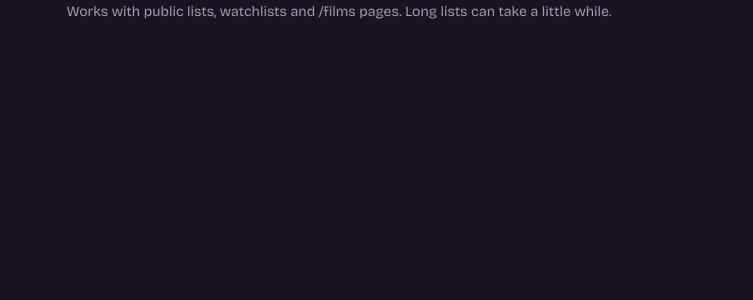
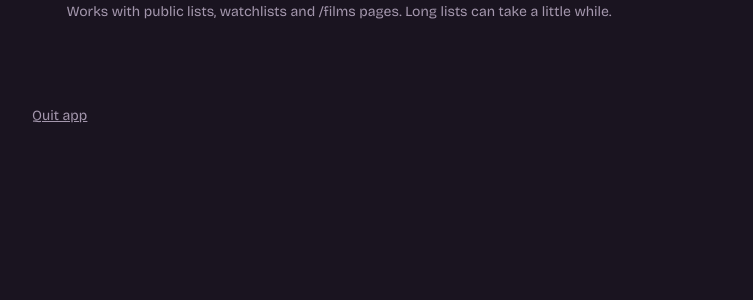
Before and after one commit to Musaddiq123m/Letterboxd-Intersection, a Flask app: page / in a window 1280 px wide. Shown: the part 433-733 px from the top of the page, without its empty margins (48-801 px from the left). Run offline with Flask 3, Linux system fonts and the light colour scheme.

Commit message:
Run as windowless exe with quit button

```diff
--- a/app.py
+++ b/app.py
@@ -1,6 +1,11 @@
 import html
 import json
+import os
 import re
+import socket
+import sys
+import threading
+import webbrowser
 from concurrent.futures import ThreadPoolExecutor
 from functools import lru_cache
 from urllib.error import HTTPError
@@ -9,7 +14,8 @@ from urllib.request import Request, urlopen
 
 from flask import Flask, abort, redirect, render_template, request
 
-app = Flask(__name__)
+# The exe unpacks bundled files into sys._MEIPASS, not next to app.py.
+app = Flask(__name__, template_folder=os.path.join(getattr(sys, "_MEIPASS", os.path.dirname(os.path.abspath(__file__))), "templates"))
 
 BASE = "https://letterboxd.com"
 UA = "Mozilla/5.0 (Windows NT 10.0; Win64; x64) AppleWebKit/537.36 (KHTML, like Gecko) Chrome/129.0 Safari/537.36"
@@ -98,5 +104,22 @@ def index():
     return render_template("index.html", urls=urls, lists=lists, common=common, errors=errors)
 
 
+@app.post("/quit")
+def quit_app():
+    threading.Timer(0.5, os._exit, [0]).start()
+    return "<body style='background:#1a1420;color:#efe6dc;font:1.1rem system-ui;padding:3rem'>Letterboxd Intersection has stopped. You can close this tab.</body>"
+
+
 if __name__ == "__main__":
-    app.run(debug=True)
+    if getattr(sys, "frozen", False):  # running as the windowless PyInstaller exe
+        url = "http://localhost:5000"
+        with socket.socket() as s:
+            already_running = s.connect_ex(("127.0.0.1", 5000)) == 0
+        if not already_running:
+            sys.stdout = sys.stderr = open(os.devnull, "w")  # no console to write to
+            threading.Timer(1, webbrowser.open, [url]).start()
+            app.run(port=5000)
+        else:
+            webbrowser.open(url)
+    else:
+        app.run(debug=True)
--- a/templates/index.html
+++ b/templates/index.html
@@ -107,6 +107,9 @@
   .watched summary:hover { color: var(--paper); }
   .watched[open] summary { margin-bottom: 1.5rem; }
   .watched .film img { filter: grayscale(.7) brightness(.8); }
+  .quit { margin-top: 5rem; }
+  .quit button { background: none; border: 0; padding: 0; color: var(--dust); text-decoration: underline; font-size: .875rem; }
+  .quit button:hover { color: var(--paper); }
   .empty { color: var(--dust); font-size: 1.1rem; max-width: 34rem; }
 
   @media (max-width: 30rem) {
@@ -182,6 +185,8 @@
   {% elif lists %}
   <p class="empty" style="margin-top:2rem">Add at least two working lists to compare.</p>
   {% endif %}
+
+  <form method="post" action="/quit" class="quit"><button type="submit">Quit app</button></form>
 </main>
 
 <script>
```
